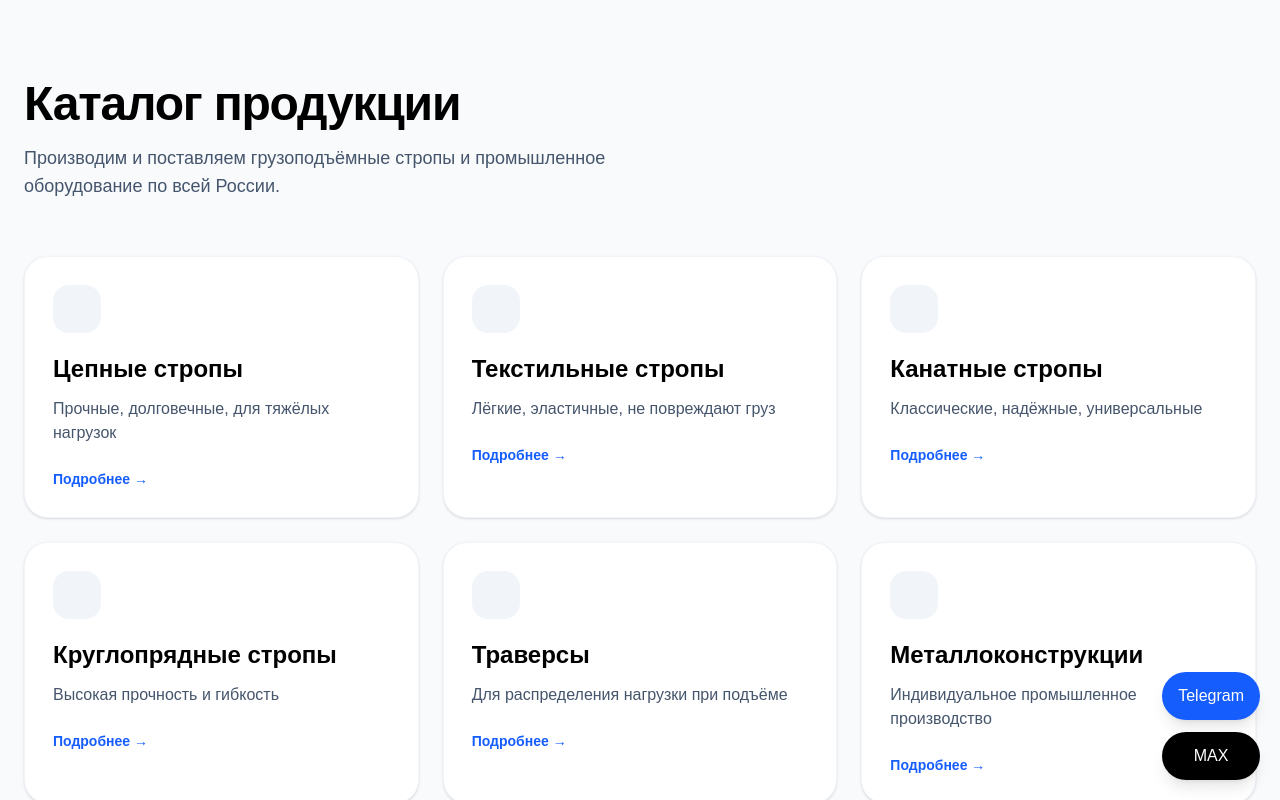
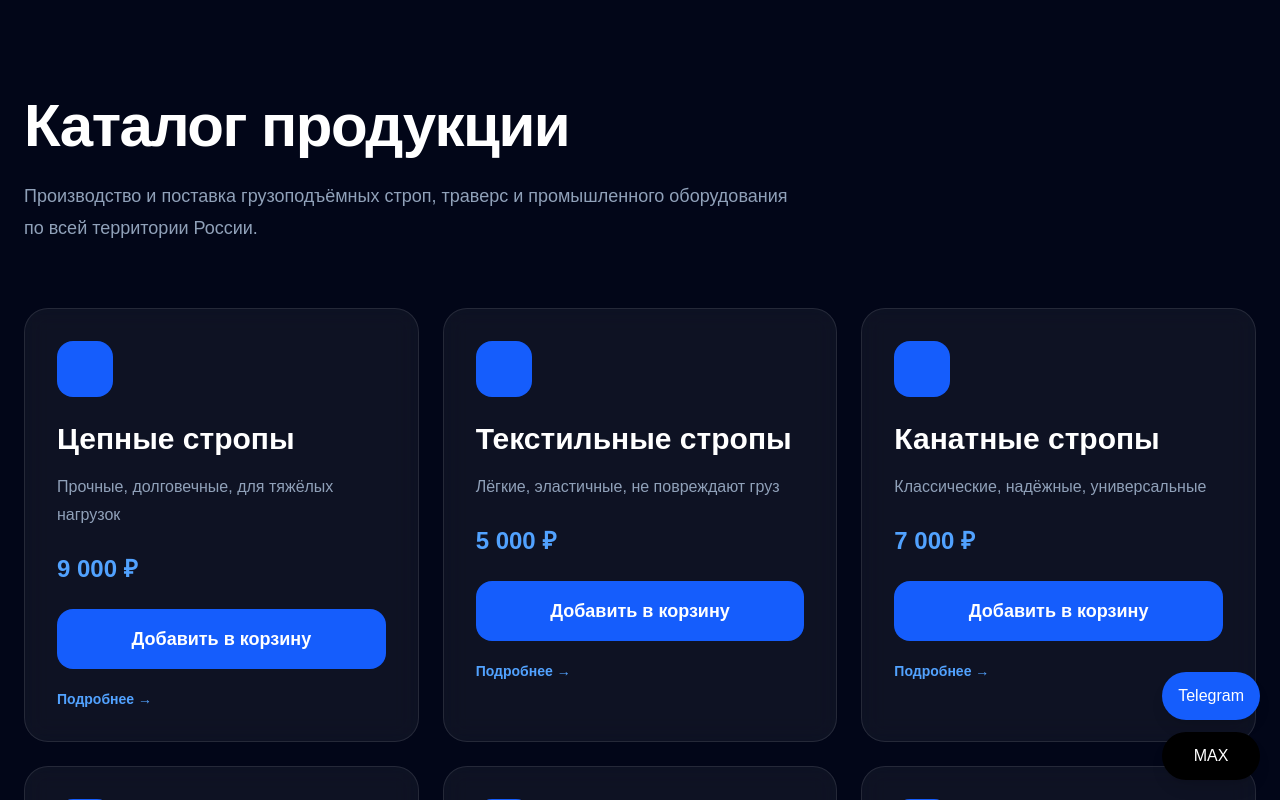
Before and after one commit to ar1na-s/strop, a Next.js app: page /catalog in a window 1280 px wide. Shown: the top 800 px of the page. Built offline with nearby package versions, Linux system fonts and the light colour scheme.

Commit message:
update site

```diff
--- a/app/catalog/page.tsx
+++ b/app/catalog/page.tsx
@@ -8,77 +8,101 @@ const products = [
     {
         title: "Цепные стропы",
         desc: "Прочные, долговечные, для тяжёлых нагрузок",
+        price: "9 000 ₽",
     },
     {
         title: "Текстильные стропы",
         desc: "Лёгкие, эластичные, не повреждают груз",
+        price: "5 000 ₽",
     },
     {
         title: "Канатные стропы",
         desc: "Классические, надёжные, универсальные",
+        price: "7 000 ₽",
     },
     {
         title: "Круглопрядные стропы",
         desc: "Высокая прочность и гибкость",
+        price: "6 500 ₽",
     },
     {
         title: "Траверсы",
         desc: "Для распределения нагрузки при подъёме",
+        price: "12 000 ₽",
     },
     {
         title: "Металлоконструкции",
         desc: "Индивидуальное промышленное производство",
+        price: "15 000 ₽",
     },
 ];
 
 export default function CatalogPage() {
     return (
-        <main className="min-h-screen bg-slate-50">
+        <main className="min-h-screen bg-slate-950 text-white">
 
             {/* HEADER */}
-            <section className="max-w-7xl mx-auto px-6 pt-20">
+            <section className="mx-auto max-w-7xl px-6 pt-24">
 
-                <h1 className="text-5xl font-black tracking-tight">
+                <h1 className="text-6xl font-black tracking-tight">
                     Каталог продукции
                 </h1>
 
-                <p className="mt-4 text-lg text-slate-600 max-w-2xl">
-                    Производим и поставляем грузоподъёмные стропы и промышленное оборудование
-                    по всей России.
+                <p className="mt-6 max-w-3xl text-lg leading-8 text-slate-400">
+                    Производство и поставка грузоподъёмных строп,
+                    траверс и промышленного оборудования
+                    по всей территории России.
                 </p>
 
             </section>
 
             {/* GRID */}
-            <section className="max-w-7xl mx-auto px-6 py-14">
+            <section className="mx-auto max-w-7xl px-6 py-16">
 
                 <div className="grid gap-6 md:grid-cols-2 lg:grid-cols-3">
 
                     {products.map((item) => (
+
                         <div
                             key={item.title}
-                            className="group rounded-3xl bg-white p-7 shadow-sm hover:shadow-xl transition duration-300 hover:-translate-y-1 border border-slate-100"
+                            className="group rounded-3xl border border-white/10 bg-white/5 p-8 backdrop-blur-md hover:-translate-y-1 hover:bg-white/10 transition duration-300"
                         >
 
                             {/* ICON */}
-                            <div className="h-12 w-12 rounded-2xl bg-slate-100 group-hover:bg-blue-600 transition" />
+                            <div className="h-14 w-14 rounded-2xl bg-blue-600" />
 
                             {/* TITLE */}
-                            <h2 className="mt-5 text-2xl font-bold group-hover:text-blue-600 transition">
+                            <h2 className="mt-6 text-3xl font-black group-hover:text-blue-400 transition">
                                 {item.title}
                             </h2>
 
                             {/* DESC */}
-                            <p className="mt-3 text-slate-600 leading-6">
+                            <p className="mt-4 leading-7 text-slate-400">
                                 {item.desc}
                             </p>
 
+                            {/* PRICE */}
+                            <div className="mt-6 text-2xl font-black text-blue-400">
+                                {item.price}
+                            </div>
+
                             {/* BUTTON */}
-                            <div className="mt-6 text-sm font-semibold text-blue-600 group-hover:underline cursor-pointer">
+                            <button
+                                onClick={() => {
+                                    alert(`${item.title} добавлен в корзину`);
+                                }}
+                                className="mt-6 w-full rounded-2xl bg-blue-600 px-5 py-4 text-lg font-bold text-white hover:bg-blue-700 transition"
+                            >
+                                Добавить в корзину
+                            </button>
+
+                            {/* LINK */}
+                            <div className="mt-5 cursor-pointer text-sm font-semibold text-blue-400 hover:underline">
                                 Подробнее →
                             </div>
 
                         </div>
+
                     ))}
 
                 </div>
--- a/app/page.tsx
+++ b/app/page.tsx
@@ -3,30 +3,54 @@
 import { useState } from "react";
 
 const products = [
-  "Текстильные стропы",
-  "Канатные стропы",
-  "Цепные стропы",
-  "Круглопрядные стропы",
-  "Траверсы",
-  "Металлоконструкции",
+  {
+    name: "Текстильные стропы",
+    price: 5000,
+  },
+  {
+    name: "Канатные стропы",
+    price: 7000,
+  },
+  {
+    name: "Цепные стропы",
+    price: 9000,
+  },
+  {
+    name: "Круглопрядные стропы",
+    price: 6500,
+  },
+  {
+    name: "Траверсы",
+    price: 12000,
+  },
+  {
+    name: "Металлоконструкции",
+    price: 15000,
+  },
 ];
 
 export default function Home() {
   const [menuOpen, setMenuOpen] = useState(false);
   const [search, setSearch] = useState("");
+  const [cartCount, setCartCount] = useState(0);
+  const [cartTotal, setCartTotal] = useState(0);
+
+  const filteredProducts = products.filter((product) =>
+    product.name.toLowerCase().includes(search.toLowerCase())
+  );
 
   return (
     <main className="min-h-screen bg-slate-950 text-white">
 
       {/* NAVBAR */}
 
-      <header className="sticky top-0 z-50 border-b border-white/10 bg-black/60 backdrop-blur-xl">
+      <header className="sticky top-0 z-50 border-b border-white/10 bg-black/70 backdrop-blur-xl">
 
         <div className="mx-auto flex max-w-7xl items-center justify-between px-6 py-5">
 
           {/* LOGO */}
           <div>
-            <h1 className="text-4xl font-black tracking-tight">
+            <h1 className="text-5xl font-black tracking-tight">
               ТТК-Билдинг
             </h1>
           </div>
@@ -34,19 +58,19 @@ export default function Home() {
           {/* DESKTOP MENU */}
           <nav className="hidden items-center gap-10 md:flex">
 
-            <a className="text-lg font-black hover:text-blue-400 transition cursor-pointer">
+            <a className="text-xl font-black hover:text-blue-400 transition cursor-pointer">
               Каталог
             </a>
 
-            <a className="text-lg font-black hover:text-blue-400 transition cursor-pointer">
+            <a className="text-xl font-black hover:text-blue-400 transition cursor-pointer">
               Производство
             </a>
 
-            <a className="text-lg font-black hover:text-blue-400 transition cursor-pointer">
+            <a className="text-xl font-black hover:text-blue-400 transition cursor-pointer">
               Доставка
             </a>
 
-            <a className="text-lg font-black hover:text-blue-400 transition cursor-pointer">
+            <a className="text-xl font-black hover:text-blue-400 transition cursor-pointer">
               Контакты
             </a>
 
@@ -58,14 +82,28 @@ export default function Home() {
                 placeholder="Поиск..."
                 value={search}
                 onChange={(e) => setSearch(e.target.value)}
-                className="rounded-full bg-white/10 border border-white/10 px-5 py-2 pl-10 text-sm outline-none focus:border-blue-500"
+                className="rounded-full border border-white/10 bg-white/10 px-5 py-3 pl-11 text-sm outline-none focus:border-blue-500"
               />
 
-              <div className="absolute left-3 top-2.5 text-sm opacity-60">
+              <div className="absolute left-4 top-3 opacity-60">
                 🔍
               </div>
 
             </div>
+
+            {/* CART */}
+            <button
+              onClick={() =>
+                alert(`Товаров: ${cartCount}\nСумма: ${cartTotal} ₽`)
+              }
+              className="relative rounded-full border border-white/10 bg-white/10 px-5 py-3 hover:border-blue-500 transition"
+            >
+              🛒
+
+              <span className="absolute -right-2 -top-2 flex h-5 w-5 items-center justify-center rounded-full bg-blue-600 text-[10px] font-bold">
+                {cartCount}
+              </span>
+            </button>
 
           </nav>
 
@@ -81,7 +119,7 @@ export default function Home() {
 
         {/* MOBILE MENU */}
         {menuOpen && (
-          <div className="md:hidden border-t border-white/10 bg-black px-6 py-4 space-y-4">
+          <div className="space-y-4 border-t border-white/10 bg-black px-6 py-4 md:hidden">
 
             <div className="font-bold">Каталог</div>
             <div className="font-bold">Производство</div>
@@ -105,35 +143,49 @@ export default function Home() {
         }}
       >
 
-        {/* DARK OVERLAY */}
-        <div className="absolute inset-0 bg-black/70" />
+        {/* OVERLAY */}
+        <div className="absolute inset-0 bg-black/75" />
 
-        <div className="relative mx-auto grid max-w-7xl gap-16 px-6 py-32 lg:grid-cols-2 lg:items-center">
+        <div className="relative mx-auto grid max-w-7xl gap-20 px-6 py-32 lg:grid-cols-2 lg:items-center">
 
+          {/* LEFT */}
           <div>
 
-            {/* TITLE */}
-            <div className="inline-block rounded-3xl bg-black/50 backdrop-blur-md p-8 border border-white/10">
+            <div className="inline-block rounded-3xl border border-white/10 bg-black/50 p-8 backdrop-blur-md">
 
               <h2 className="text-5xl font-black leading-[0.95] tracking-tight md:text-7xl">
-                <span className="block">Грузоподъемные</span>
-                <span className="block">решения</span>
-                <span className="block">нового поколения</span>
+
+                <span className="block">
+                  Грузоподъемные
+                </span>
+
+                <span className="block">
+                  решения
+                </span>
+
+                <span className="block">
+                  нового
+                </span>
+
+                <span className="block">
+                  поколения
+                </span>
+
               </h2>
 
               <p className="mt-6 max-w-2xl text-lg leading-8 text-slate-300">
-                Производим стропы, траверсы и металлоконструкции
-                для промышленности, логистики и строительства.
+                Производство строп, траверс и грузоподъемного
+                оборудования для промышленности,
+                строительства и логистики.
               </p>
 
               <div className="mt-10 flex flex-wrap gap-4">
 
-                {/* BUTTON */}
                 <button
-                  onClick={() => {
-                    alert("Форма заявки скоро будет подключена");
-                  }}
-                  className="rounded-2xl bg-blue-600 px-7 py-4 text-lg font-bold text-white hover:bg-blue-700 transition"
+                  onClick={() =>
+                    alert("Форма заявки скоро будет подключена")
+                  }
+                  className="rounded-2xl bg-blue-600 px-7 py-4 text-lg font-bold hover:bg-blue-700 transition"
                 >
                   Задать вопрос
                 </button>
@@ -148,8 +200,8 @@ export default function Home() {
 
           </div>
 
-          {/* RIGHT BLOCK */}
-          <div className="grid grid-cols-2 gap-5 lg:ml-64">
+          {/* RIGHT BLOCKS */}
+          <div className="grid grid-cols-2 gap-5 lg:ml-52">
 
             {[
               ["500+", "тонн"],
@@ -161,7 +213,9 @@ export default function Home() {
                 key={a}
                 className="rounded-3xl border border-white/10 bg-white/5 p-8 backdrop-blur-md hover:bg-white/10 transition"
               >
-                <div className="text-4xl font-black">{a}</div>
+                <div className="text-4xl font-black">
+                  {a}
+                </div>
 
                 <div className="mt-3 text-sm text-slate-300">
                   {b}
@@ -175,6 +229,135 @@ export default function Home() {
 
       </section>
 
+      {/* PRODUCTS */}
+
+      <section className="mx-auto max-w-7xl px-6 py-24">
+
+        <h3 className="text-5xl font-black">
+          Продукция
+        </h3>
+
+        <p className="mt-4 text-lg text-slate-400">
+          Производство и поставка грузоподъемного оборудования
+        </p>
+
+        <div className="mt-14 grid gap-6 md:grid-cols-2 lg:grid-cols-3">
+
+          {filteredProducts.map((product) => (
+
+            <div
+              key={product.name}
+              className="rounded-3xl border border-white/10 bg-white/5 p-7 backdrop-blur-md hover:-translate-y-1 hover:bg-white/10 transition"
+            >
+
+              <div className="h-12 w-12 rounded-2xl bg-blue-600" />
+
+              <h4 className="mt-6 text-2xl font-black">
+                {product.name}
+              </h4>
+
+              <p className="mt-4 text-slate-400">
+                Надежное промышленное решение
+                для грузоподъемных задач.
+              </p>
+
+              <div className="mt-6 text-2xl font-black text-blue-400">
+                {product.price.toLocaleString()} ₽
+              </div>
+
+              <button
+                onClick={() => {
+                  setCartCount(cartCount + 1);
+                  setCartTotal(cartTotal + product.price);
+                }}
+                className="mt-6 w-full rounded-2xl bg-blue-600 px-5 py-4 text-lg font-bold hover:bg-blue-700 transition"
+              >
+                Добавить в корзину
+              </button>
+
+            </div>
+
+          ))}
+
+        </div>
+
+      </section>
+
+      {/* ABOUT */}
+
+      <section className="mx-auto max-w-7xl px-6 py-20">
+
+        <h2 className="text-5xl font-black">
+          О компании
+        </h2>
+
+        <p className="mt-8 text-lg leading-9 text-slate-300">
+
+          ООО «ТТК-Билдинг» занимается производством
+          и поставкой различных видов грузоподъемных строп:
+          цепных, текстильных, канатных и круглопрядных.
+
+          Компания поставляет продукцию по всей территории России,
+          обеспечивая надежность, качество и соблюдение стандартов безопасности.
+
+        </p>
+
+      </section>
+
+      {/* CONTACTS */}
+
+      <section className="border-t border-white/10 bg-black px-6 py-20">
+
+        <div className="mx-auto max-w-7xl">
+
+          <h3 className="text-5xl font-black">
+            Контакты
+          </h3>
+
+          <div className="mt-12 grid gap-10 md:grid-cols-3">
+
+            <div>
+              <div className="text-slate-500">
+                Email
+              </div>
+
+              <div className="mt-3 text-xl">
+                info@ttk-b.com
+              </div>
+            </div>
+
+            <div>
+              <div className="text-slate-500">
+                Телефоны
+              </div>
+
+              <div className="mt-3 leading-8 text-lg">
+                +7 (495) 995-23-60
+                <br />
+                +7 (495) 995-23-92
+                <br />
+                +7 (495) 926-12-45
+              </div>
+            </div>
+
+            <div>
+              <div className="text-slate-500">
+                Адрес
+              </div>
+
+              <div className="mt-3 leading-8 text-lg">
+                Москва, ул. Горбунова 2
+                <br />
+                БЦ «Гранд Сетунь Плаза»
+              </div>
+            </div>
+
+          </div>
+
+        </div>
+
+      </section>
+
     </main>
   );
 }
```
